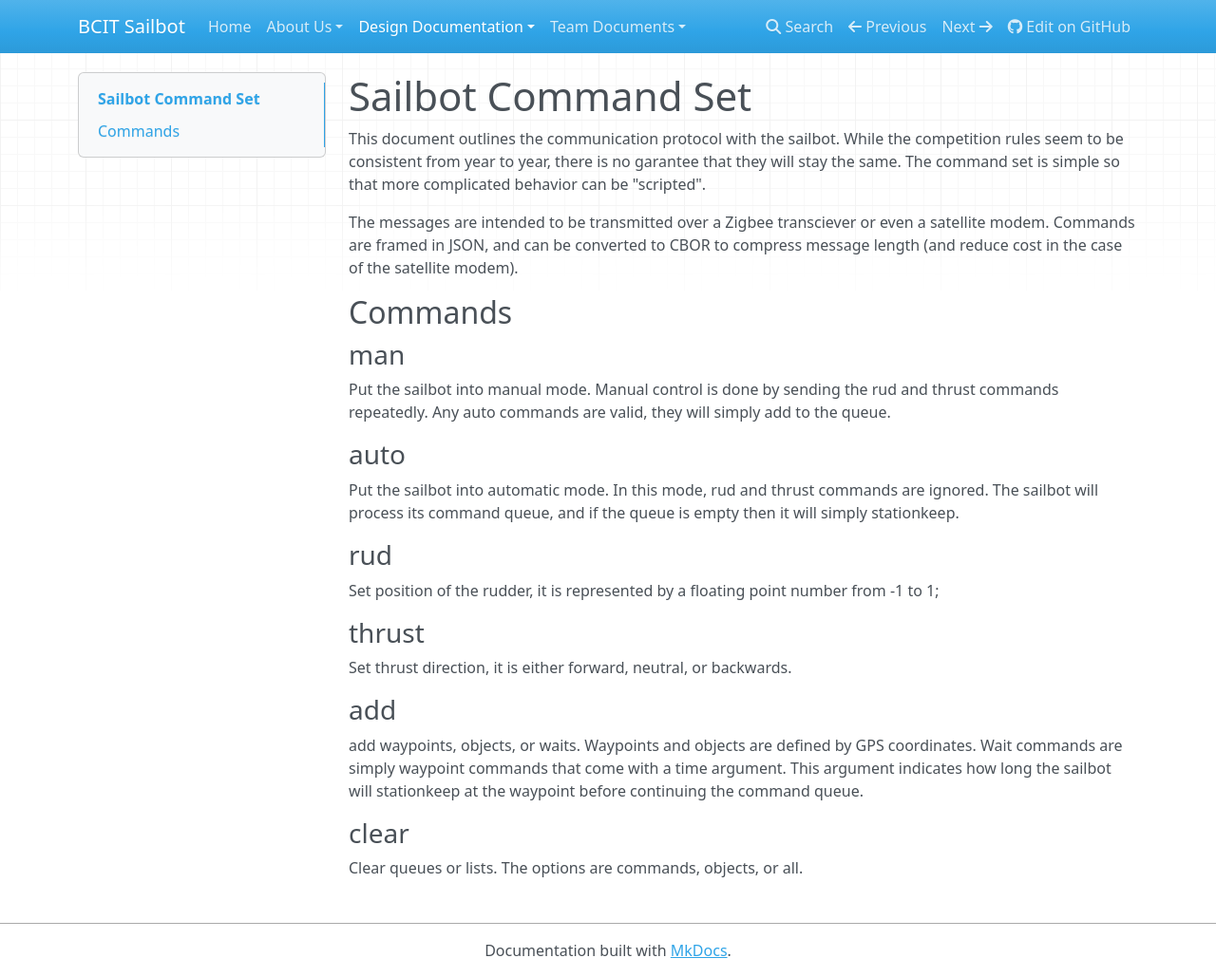
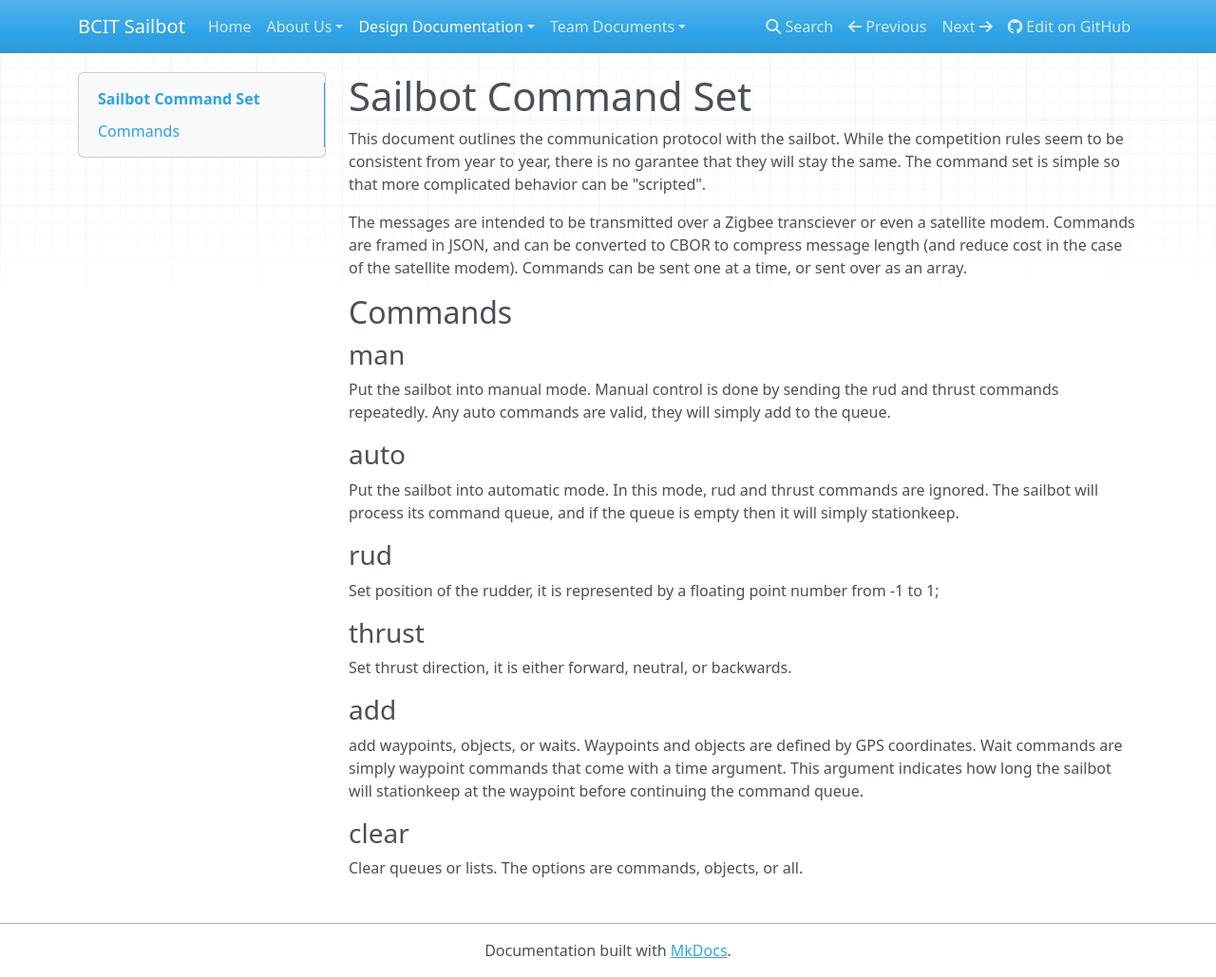
Before and after one commit to mattnite/BCIT-Sailbot, an MkDocs documentation site: the page built from docs/design/commandSet.md, in a window 1280 px wide and 1029 px high. Shown: the whole window at 95% size. Built offline with MkDocs 1.6.1, drawn with Linux system fonts in a browser that asks for light colours; nearby versions of some CDN libraries; old or Windows-style settings are respelled for this version of MkDocs.

Commit message:
added doc line

```diff
--- a/docs/design/commandSet.md
+++ b/docs/design/commandSet.md
@@ -8,6 +8,7 @@ behavior can be "scripted".
 The messages are intended to be transmitted over a Zigbee transciever or even a
 satellite modem. Commands are framed in JSON, and can be converted to CBOR to
 compress message length (and reduce cost in the case of the satellite modem).
+Commands can be sent one at a time, or sent over as an array.
 
 ## Commands
 
```
